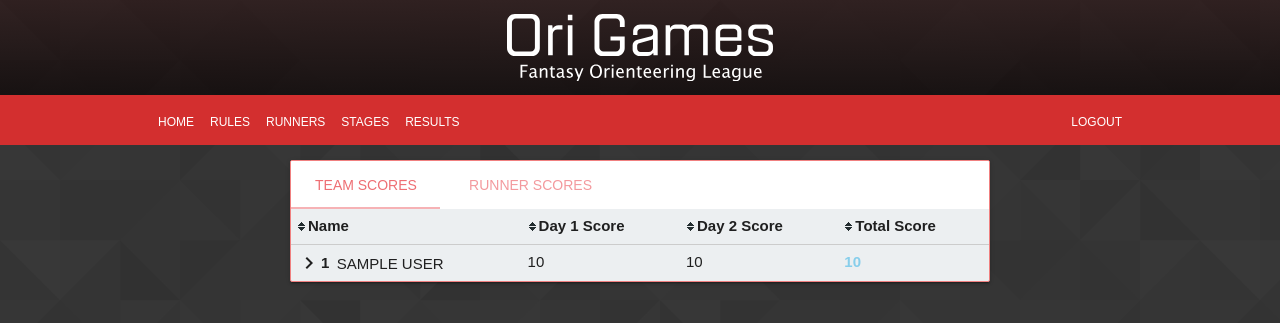
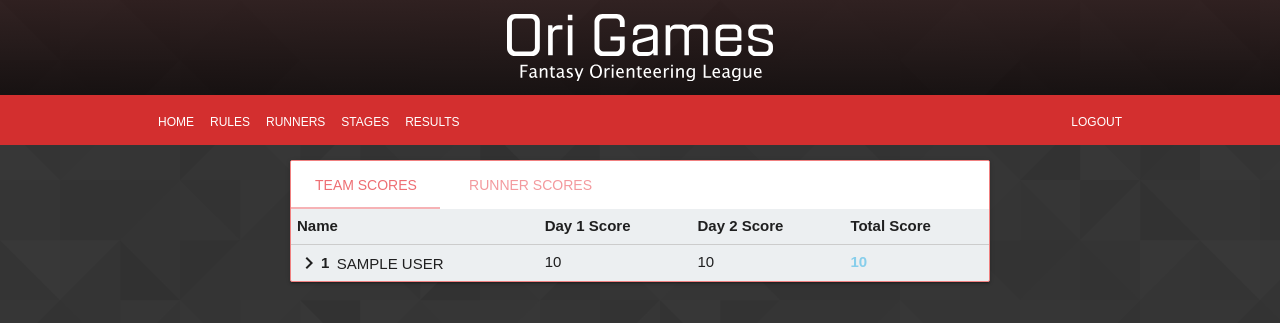
Before and after one commit to bilgeonceken/origames, a Django app: page /league/results in a window 1280 px wide. Shown: the top 323 px of the page. Run offline with Django 3.2, Linux system fonts and the light colour scheme; a user stored in the database is signed in; tables that the repository leaves empty hold one stand-in row (values such as "Sample post"); parts of the project's set-up code (start-up, migrations or seed data) failed here and were passed over.

Commit message:
removed table sorted from team scores
buggy when combined with nested tables

```diff
--- a/league/templates/league/results.html
+++ b/league/templates/league/results.html
@@ -24,10 +24,10 @@ Results
 		<table id="myTable1" class="fold-table">
 		  <thead>
 		    <tr>
-		      <th class="header">Name</th>
-					<th class="header">Day 1 Score</th>
-					<th class="header">Day 2 Score</th>
-					<th class="header">Total Score</th>
+		      <th>Name</th>
+					<th>Day 1 Score</th>
+					<th>Day 2 Score</th>
+					<th>Total Score</th>
 		    </tr>
 		  </thead>
 		  <tbody>
--- a/static/league/js/script.js
+++ b/static/league/js/script.js
@@ -6,7 +6,6 @@ $(function(){
 
 $(document).ready(function()
     {
-        $("#myTable1").tablesorter();
         $("#myTable2").tablesorter();
     }
 );
```
